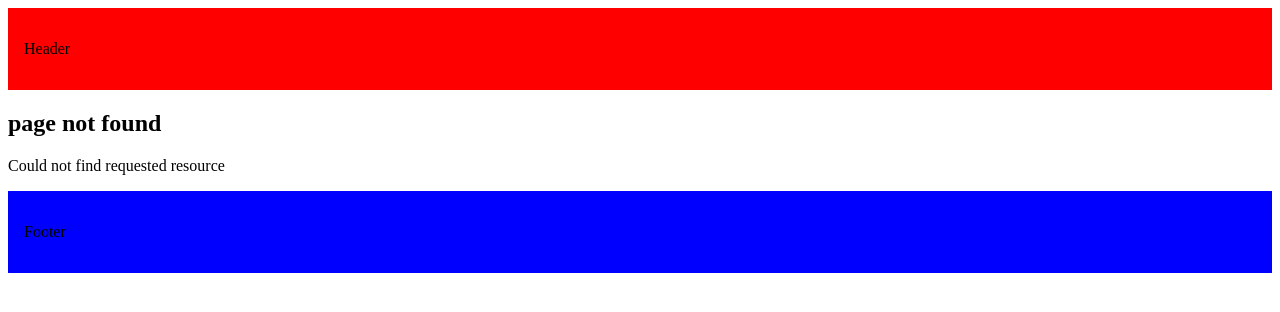
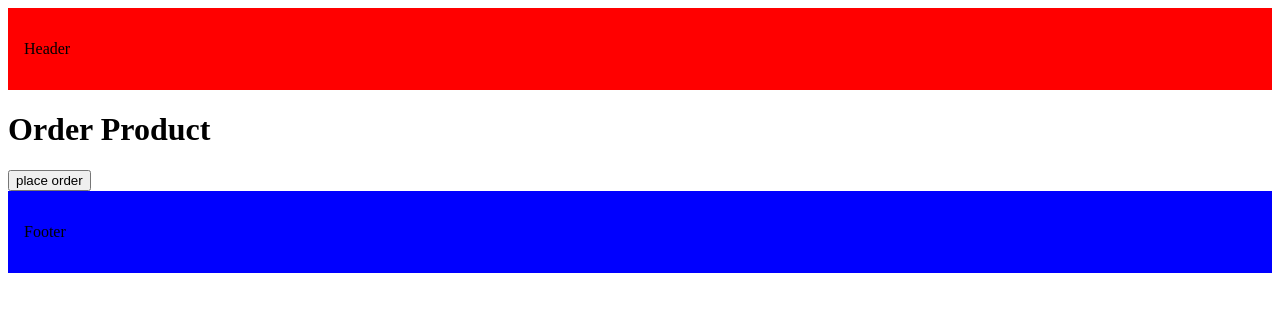
Before and after one commit to AliHassan487/nextjs-journey, a Next.js app in the folder next-project/: page /order-product in a window 1280 px wide. Before the commit this address had no page. Shown: the top 312 px of the page. Built offline with nearby package versions, Linux system fonts and the light colour scheme.

Commit message:
Navigating Programmatically

```diff
--- /dev/null
+++ b/next-project/src/app/order-product/page.tsx
@@ -0,0 +1,15 @@
+"use client";
+import { useRouter } from "next/navigation";
+export default function OrderProduct() {
+  const router = useRouter();
+  const handleClick = () => {
+    console.log("Ordering...");
+    router.replace("/");
+  };
+  return (
+    <>
+      <h1>Order Product</h1>
+      <button onClick={handleClick}>place order</button>
+    </>
+  );
+}
```
